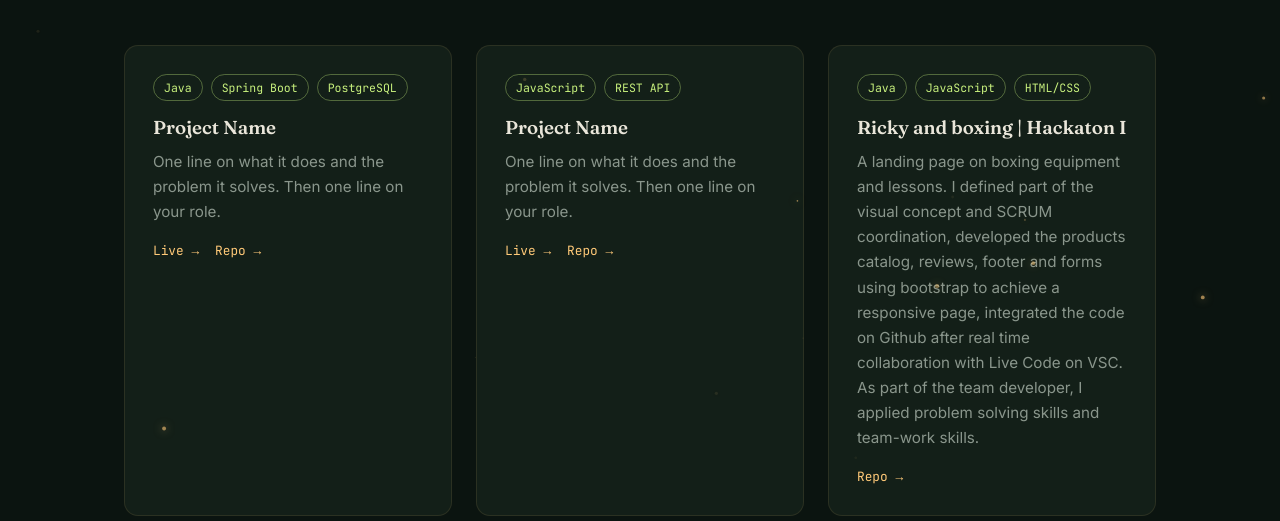
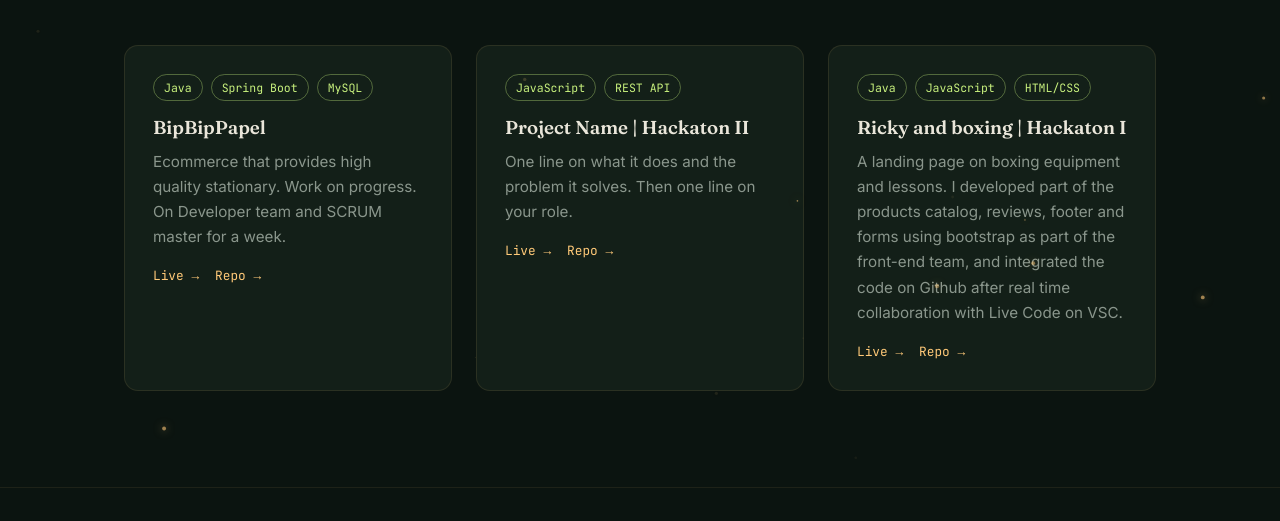
Before and after one commit to Erandi-M/Erandi-M.github.io, a plain HTML site: page portfolio.html in a window 1280 px wide. Shown: the part 279-800 px from the top of the page. Drawn offline with Linux system fonts and the light colour scheme.

```diff
--- a/portfolio.html
+++ b/portfolio.html
@@ -34,13 +34,13 @@
         <!-- REPLACE each card with your real projects -->
         <article class="card reveal">
           <div class="tags">
-            <span class="tag">Java</span><span class="tag">Spring Boot</span><span class="tag">PostgreSQL</span>
+            <span class="tag">Java</span><span class="tag">Spring Boot</span><span class="tag">MySQL</span>
           </div>
-          <h3>Project Name</h3>
-          <p>One line on what it does and the problem it solves. Then one line on your role.</p>
+          <h3>BipBipPapel</h3>
+          <p>Ecommerce that provides high quality stationary. Work on progress. On Developer team and SCRUM master for a week.</p>
           <div class="card__links">
             <a href="REPLACE-live-url" target="_blank" rel="noopener">Live →</a>
-            <a href="https://github.com/Erandi-M/REPLACE-repo" target="_blank" rel="noopener">Repo →</a>
+            <a href="https://github.com/DanielMirandaAyalaDev/BipBipPapel" target="_blank" rel="noopener">Repo →</a>
           </div>
         </article>
 
@@ -48,7 +48,7 @@
           <div class="tags">
             <span class="tag">JavaScript</span><span class="tag">REST API</span>
           </div>
-          <h3>Project Name</h3>
+          <h3>Project Name | Hackaton II</h3>
           <p>One line on what it does and the problem it solves. Then one line on your role.</p>
           <div class="card__links">
             <a href="REPLACE-live-url" target="_blank" rel="noopener">Live →</a>
@@ -62,11 +62,10 @@
           </div>
           <h3>Ricky and boxing | Hackaton I</h3>
           <p>A landing page on boxing equipment and lessons.
-            I defined part of the visual concept and SCRUM coordination,
-            developed the products catalog, reviews, footer and forms using bootstrap to achieve a responsive page,
-            integrated the code on Github after real time collaboration with Live Code on VSC.
-            As part of the team developer, I applied problem solving skills and team-work skills.</p>
+            I developed part of the products catalog, reviews, footer and forms using bootstrap as part of the front-end team, and
+            integrated the code on Github after real time collaboration with Live Code on VSC.</p>
           <div class="card__links">
+            <a href="REPLACE-live-url" target="_blank" rel="noopener">Live →</a>
             <a href="https://github.com/aztrax369i/Ricky_and_boxing" target="_blank" rel="noopener">Repo →</a>
           </div>
         </article>
```
Also changed, not shown: 1 other file.
